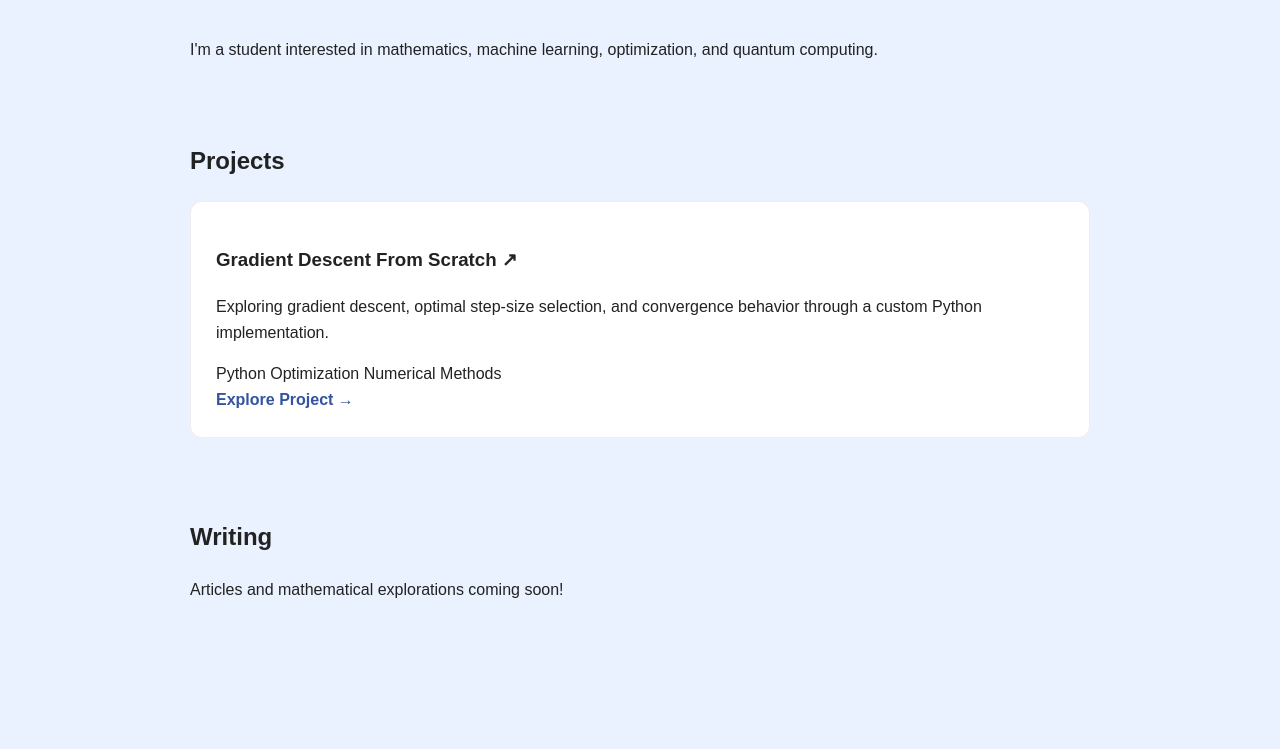
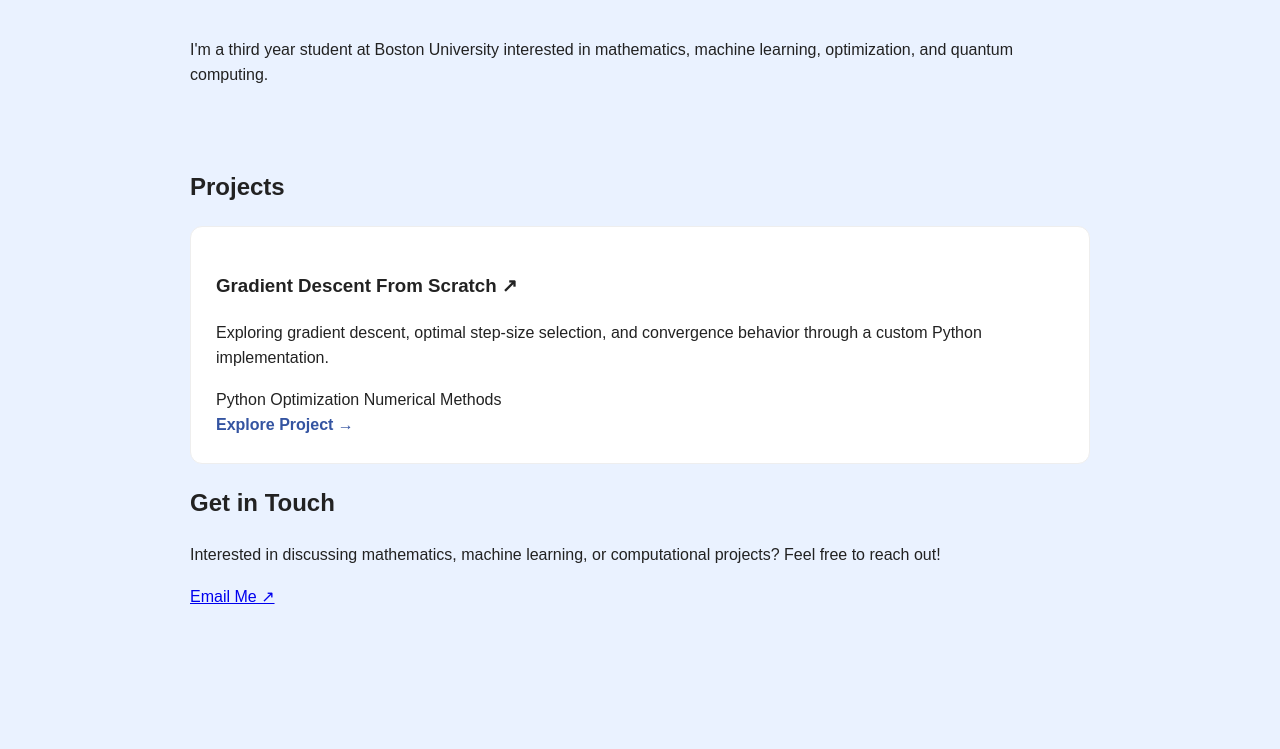
Before and after one commit to Tanisha7320/Portfolio, a plain HTML site: page index.html in a window 1280 px wide. Shown: the part 298-1047 px from the top of the page. Drawn offline with Linux system fonts and the light colour scheme.

Commit message:
add contact info

```diff
--- a/index.html
+++ b/index.html
@@ -13,7 +13,6 @@
         <div class="nav-links">
             <a href="#about">About</a>
             <a href="#projects">Projects</a>
-            <a href="#writing">Writing</a>
         </div>
     </nav>
 
@@ -21,9 +20,9 @@
         <section id="about">
             <h1>Hi, I'm Tanisha!</h1>
             <p>
-                I'm a student interested in mathematics,
-                machine learning, optimization, and
-                quantum computing.
+                I'm a third year student at Boston University
+                interested in mathematics, machine learning, optimization,
+                and quantum computing.
             </p>
         </section>
 
@@ -48,15 +47,19 @@
 
             <span class="read-more">Explore Project →</span>
         </div>
+
+<section id="contact">
+    <h2>Get in Touch</h2>
+
+    <p>
+        Interested in discussing mathematics, machine learning,
+        or computational projects? Feel free to reach out!
+    </p>
+
+    <a href="mailto:takr2006@bu.edu" class="email-button">
+        Email Me ↗
     </a>
 </section>
 
-
-        <section id="writing">
-            <h2>Writing</h2>
-            <p>Articles and mathematical explorations
-               coming soon!</p>
-        </section>
-    </main>
-</body>
-</html>
+    </a>
+</section>
```
